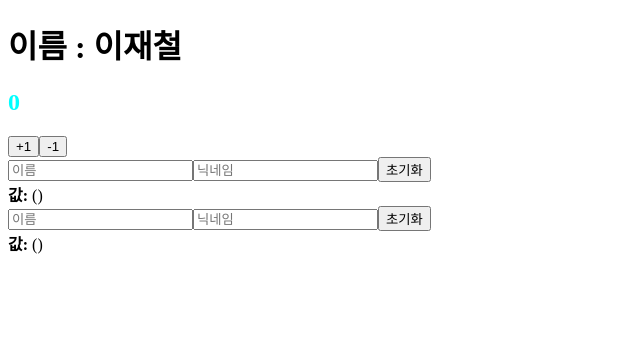
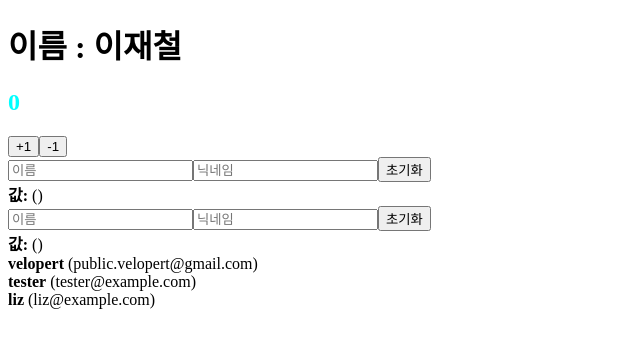
Before and after one commit to jaechullee2/react-jaechul, a React (Create React App) app in the folder carsharing-project/: page / in a window 1280 px wide. Shown: the top 348 px of the page, without its empty margins (0-640 px from the left). Built offline with nearby package versions, Linux system fonts and the light colour scheme.

Commit message:
UserList Upload

```diff
--- a/carsharing-project/public/index.html
+++ b/carsharing-project/public/index.html
@@ -14,7 +14,7 @@
       manifest.json provides metadata used when your web app is installed on a
       user's mobile device or desktop. See https://developers.google.com/web/fundamentals/web-app-manifest/
     -->
-    <link rel="manifest" href="%PUBLIC_URL%/manifest.json" />
+    <link rel="/manifest" href="%PUBLIC_URL%/manifest.json" />
     <!--
       Notice the use of %PUBLIC_URL% in the tags above.
       It will be replaced with the URL of the `public` folder during the build.
--- a/carsharing-project/src/App.js
+++ b/carsharing-project/src/App.js
@@ -1,12 +1,14 @@
 import UseStateTest from './Component/test/useStateTest';
 import InputSample from './Component/test/inputSample';
 import InputSample2 from './Component/test/inputSample2';
+import UserList from './Component/test/UserList';
 function App() {
   return (
     <div className="App">
       <UseStateTest name='이재철' />
       <InputSample />
       <InputSample2 />
+      <UserList />
     </div>
   );
 }
--- /dev/null
+++ b/carsharing-project/src/Component/test/UserList.js
@@ -0,0 +1,38 @@
+import React from 'react';
+
+function User({ user }) {
+    return (
+      <div>
+        <b>{user.username}</b> <span>({user.email})</span>
+      </div>
+    );
+  }
+
+function UserList() {
+    const users = [
+      {
+        id: 1,
+        username: 'velopert',
+        email: 'public.velopert@gmail.com'
+      },
+      {
+        id: 2,
+        username: 'tester',
+        email: 'tester@example.com'
+      },
+      {
+        id: 3,
+        username: 'liz',
+        email: 'liz@example.com'
+      }
+    ];
+    return (
+        <div>
+        {users.map(user => (
+          <User user={user} key={user.id}/>
+        ))}
+      </div>
+    );
+  }
+
+  export default UserList;
```
